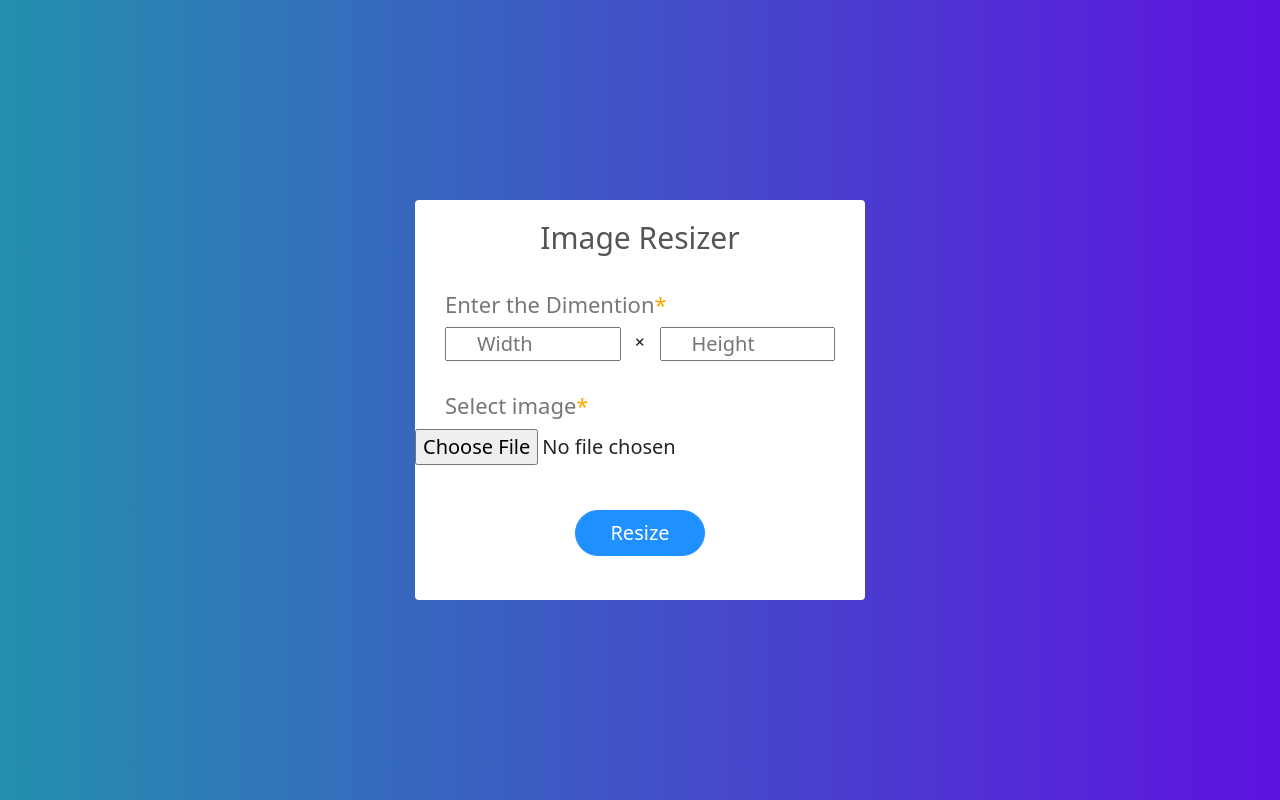
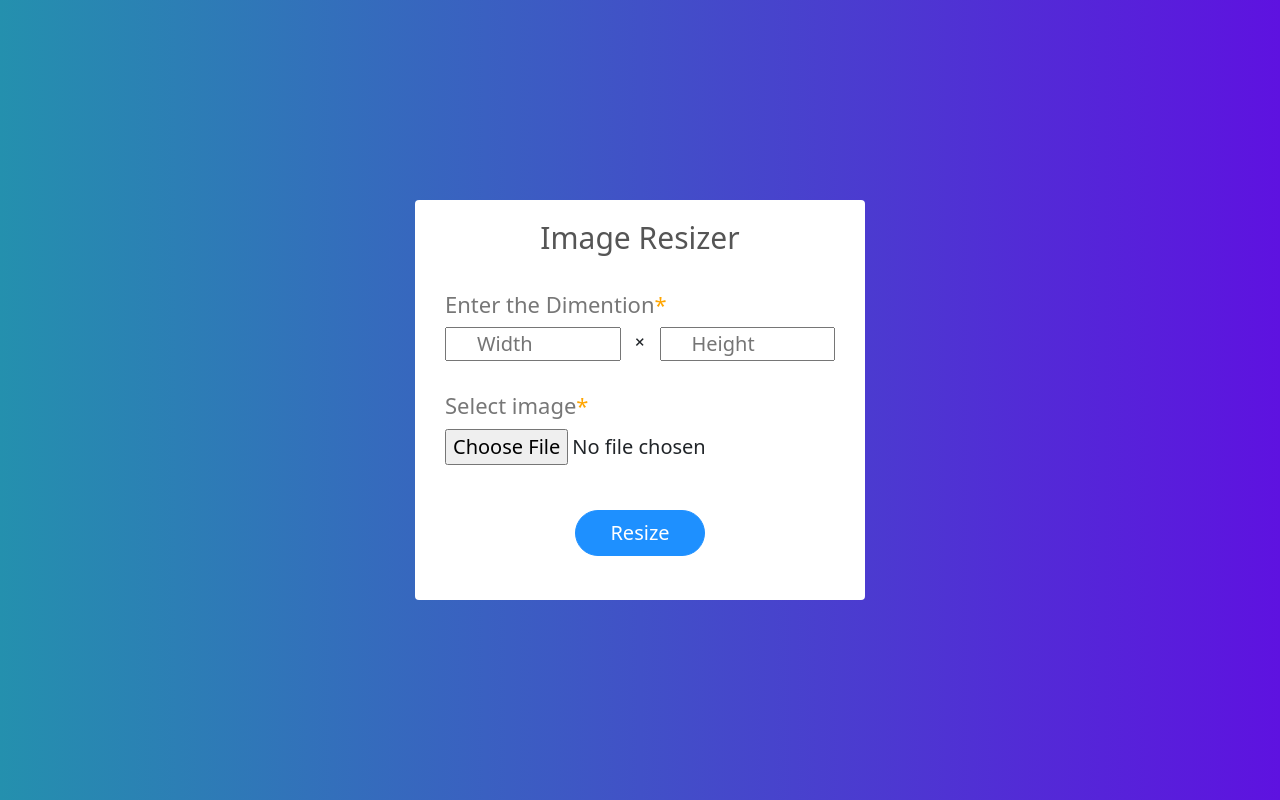
Before and after one commit to AyanNandaGoswami/Image-Resizer, a Django app: page / in a window 1280 px wide. Run offline with Django 3.2, Linux system fonts and the light colour scheme; some libraries are stand-ins or nearby versions.

Commit message:
add margin-left style

```diff
--- a/image_resizer_djnago/templates/index.html
+++ b/image_resizer_djnago/templates/index.html
@@ -35,7 +35,7 @@
               <div class="choose-image">
                 <h2>Select image<span style="color: orange;">*</h2>
                 <div class="choose-image-inner">
-                  <input type="file" name="img" class="img-file" id="img-id" required>
+                  <input type="file" name="img" class="img-file" id="img-id" style="margin-left:30px;" required>
                 </div>
               </div>
               <div class="resize-btn">
```
